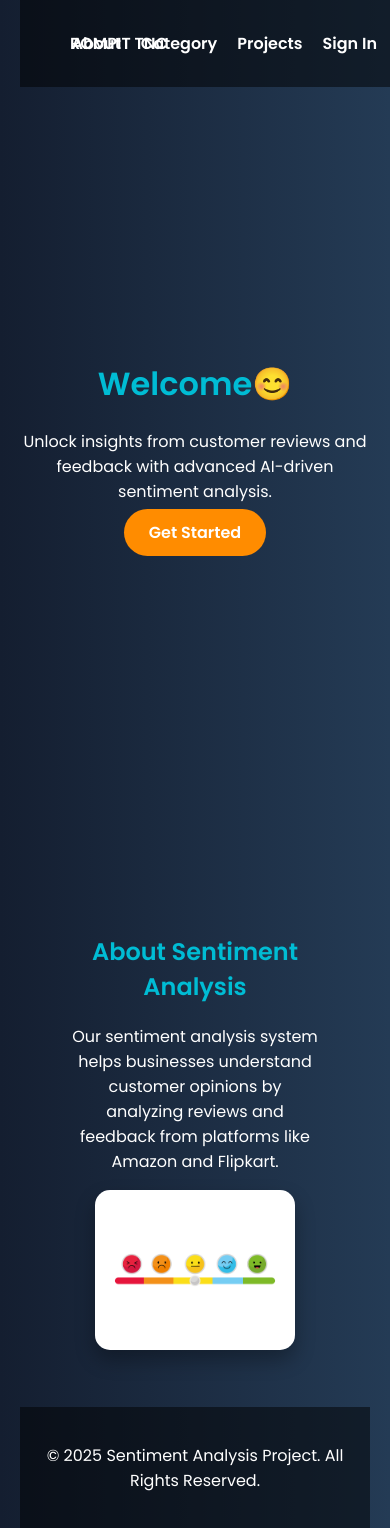
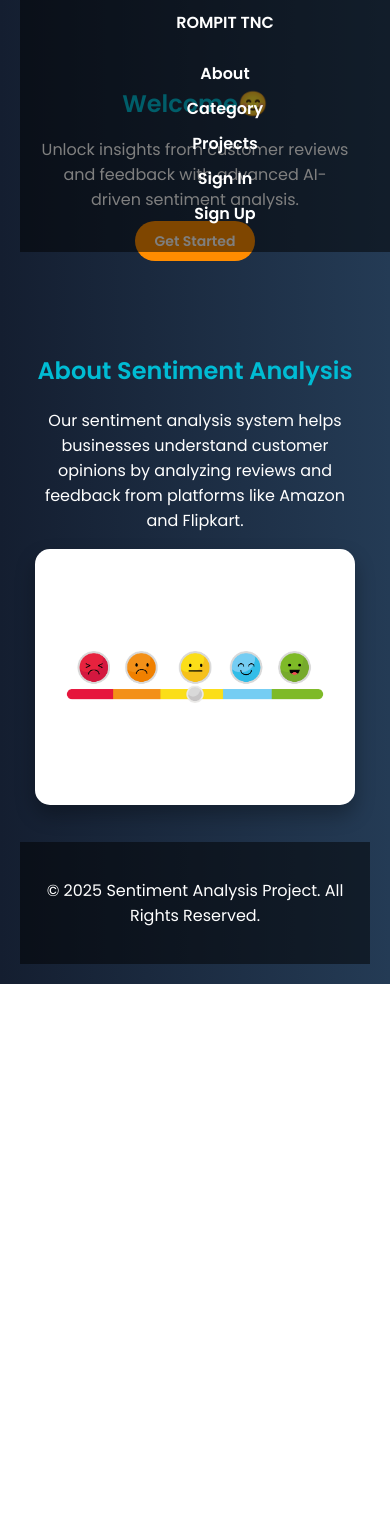
Before and after one commit to Sandeepmarcher/sentiment-analysis-for-business-intelligent-systems, a Flask app: page / in a window 390 px wide. Shown: the top 1528 px of the page. After the commit the page ends 984 px from the top, so only its background shows below. Run offline with Flask 3, Linux system fonts and the light colour scheme.

Commit message:
Update welcom.html

```diff
--- a/templates/welcom.html
+++ b/templates/welcom.html
@@ -109,6 +109,50 @@
             from { transform: translateY(50px); opacity: 0; }
             to { transform: translateY(0); opacity: 1; }
         }
+        @media (max-width: 768px) {
+    .navbar {
+        flex-direction: column;
+        padding: 10px;
+    }
+
+    .nav-links {
+        flex-direction: column;
+        text-align: center;
+        gap: 10px;
+    }
+
+    .logo {
+        position: static;
+        margin-bottom: 10px;
+    }
+
+    .hero {
+        height: auto;
+        padding: 50px 20px;
+    }
+
+    .hero-content h1 {
+        font-size: 24px;
+    }
+
+    .hero-content p {
+        font-size: 16px;
+    }
+
+    .cta-button {
+        padding: 10px 20px;
+        font-size: 14px;
+    }
+
+    .about {
+        padding: 30px 15px;
+    }
+
+    .about-image {
+        width: 100%;
+    }
+}
+
     </style>
 </head>
 <body>
```
